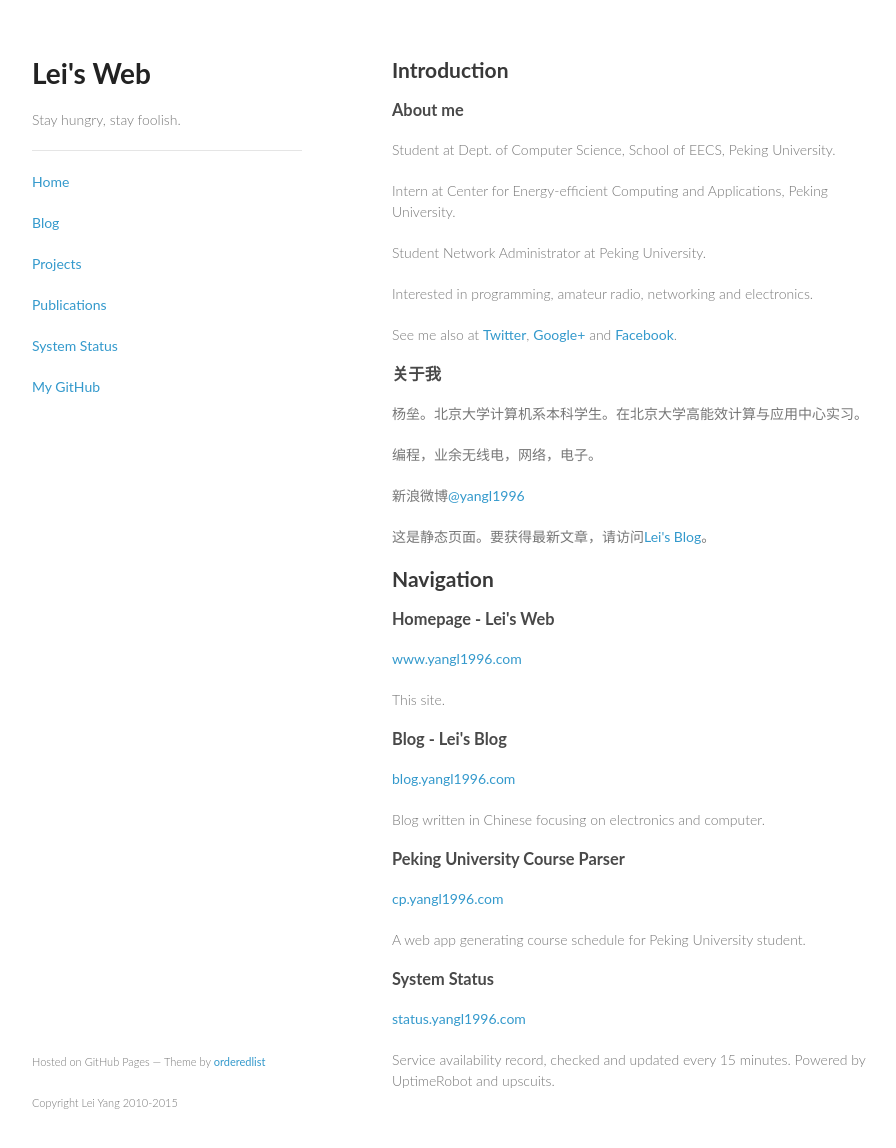
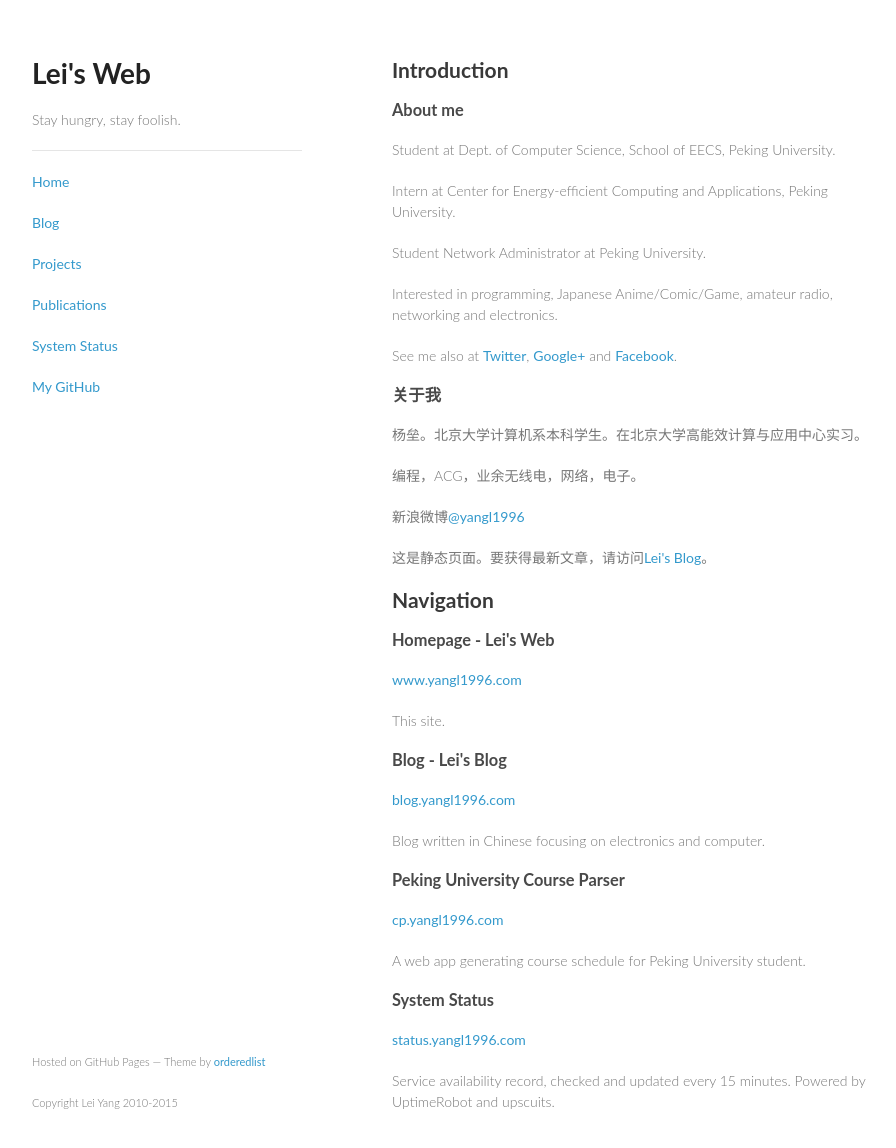
Before and after one commit to yangl1996/homepage, a Jekyll site: the page built from index.html, in a window 1280 px wide and 1182 px high. Shown: the top 1148 px of the window, without its empty margins (178-1074 px from the left). Built offline with Jekyll 4.4.1, drawn with Linux system fonts in a browser that asks for light colours; some web fonts are replaced; comment, search, counter and statistics services are not loaded.

Commit message:
Update index.html

```diff
--- a/index.html
+++ b/index.html
@@ -12,7 +12,7 @@
 
 <p>Student Network Administrator at Peking University.</p>
 
-<p>Interested in programming, amateur radio, networking and electronics.</p>
+<p>Interested in programming, Japanese Anime/Comic/Game, amateur radio, networking and electronics.</p>
 
 <p>See me also at <a href="https://twitter.com/yangl1996">Twitter</a>, <a href="https://plus.google.com/111582195454463541813">Google+</a> and <a href="http://www.facebook.com/yangl1996">Facebook</a>.</p>
 
@@ -20,7 +20,7 @@
 
 <p>杨垒。北京大学计算机系本科学生。在北京大学高能效计算与应用中心实习。</p>
 
-<p>编程，业余无线电，网络，电子。</p>
+<p>编程，ACG，业余无线电，网络，电子。</p>
 
 <p>新浪微博<a href="http://weibo.com/yangl1996">@yangl1996</a></p>
 
```
